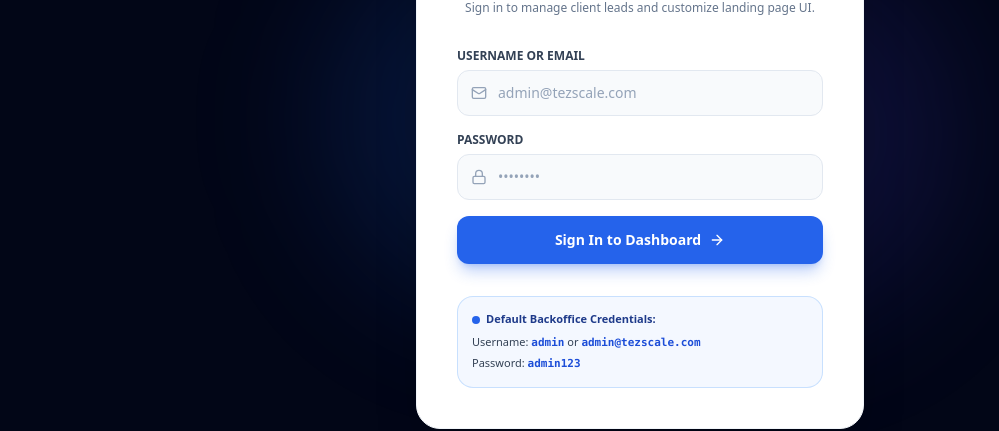
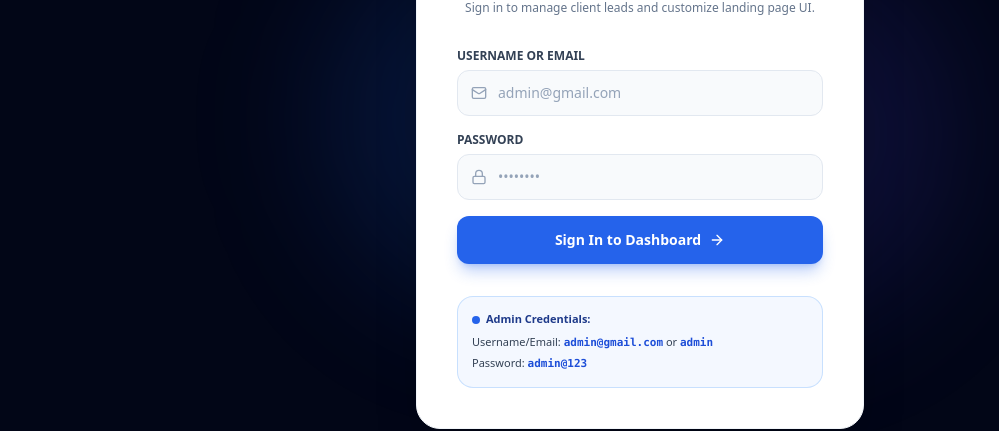
Before and after one commit to RohanPrajapati4545/TezScale, a React (Vite) app in the folder frontend/: page /backoffice in a window 1280 px wide. Shown: the part 274-705 px from the top of the page, without its empty margins (0-999 px from the left). Built offline with nearby package versions, Linux system fonts and the light colour scheme; no server answers.

Commit message:
feat: updated admin credentials to admin@gmail.com and admin@123 in MongoDB

```diff
--- a/frontend/src/pages/BackofficeLogin.jsx
+++ b/frontend/src/pages/BackofficeLogin.jsx
@@ -41,11 +41,11 @@ const BackofficeLogin = () => {
       console.warn('Fallback login for testing offline:', err);
       // If backend network fails, allow fallback with default admin credentials
       if (
-        (usernameOrEmail === 'admin' || usernameOrEmail === 'admin@tezscale.com') &&
-        password === 'admin123'
+        (usernameOrEmail === 'admin' || usernameOrEmail === 'admin@gmail.com') &&
+        password === 'admin@123'
       ) {
         localStorage.setItem('adminToken', 'offline_demo_token_tezscale');
-        localStorage.setItem('adminUser', JSON.stringify({ username: 'admin', role: 'admin' }));
+        localStorage.setItem('adminUser', JSON.stringify({ username: 'admin', email: 'admin@gmail.com', role: 'admin' }));
         navigate('/admin');
       } else {
         setError('Login failed. Please check credentials or backend server.');
@@ -109,7 +109,7 @@ const BackofficeLogin = () => {
                 required
                 value={usernameOrEmail}
                 onChange={(e) => setUsernameOrEmail(e.target.value)}
-                placeholder="admin@tezscale.com"
+                placeholder="admin@gmail.com"
                 className="w-full pl-10 pr-4 py-3 bg-slate-50 border border-slate-200 rounded-xl text-sm font-medium focus:ring-2 focus:ring-blue-500 focus:outline-none transition-all placeholder:text-slate-400"
               />
             </div>
@@ -155,13 +155,13 @@ const BackofficeLogin = () => {
         <div className="mt-8 p-3.5 bg-blue-50/70 border border-blue-200/80 rounded-2xl text-[11px] text-slate-600 space-y-1">
           <div className="font-bold text-blue-900 flex items-center gap-1.5">
             <span className="w-2 h-2 rounded-full bg-blue-600" />
-            <span>Default Backoffice Credentials:</span>
+            <span>Admin Credentials:</span>
           </div>
           <div className="flex justify-between text-slate-700 pt-0.5">
-            <span>Username: <strong className="font-mono text-blue-700">admin</strong> or <strong className="font-mono text-blue-700">admin@tezscale.com</strong></span>
+            <span>Username/Email: <strong className="font-mono text-blue-700">admin@gmail.com</strong> or <strong className="font-mono text-blue-700">admin</strong></span>
           </div>
           <div className="flex justify-between text-slate-700">
-            <span>Password: <strong className="font-mono text-blue-700">admin123</strong></span>
+            <span>Password: <strong className="font-mono text-blue-700">admin@123</strong></span>
           </div>
         </div>
 
```
Also changed, not shown: 2 other files (tests, documents, lock files or other folders).
